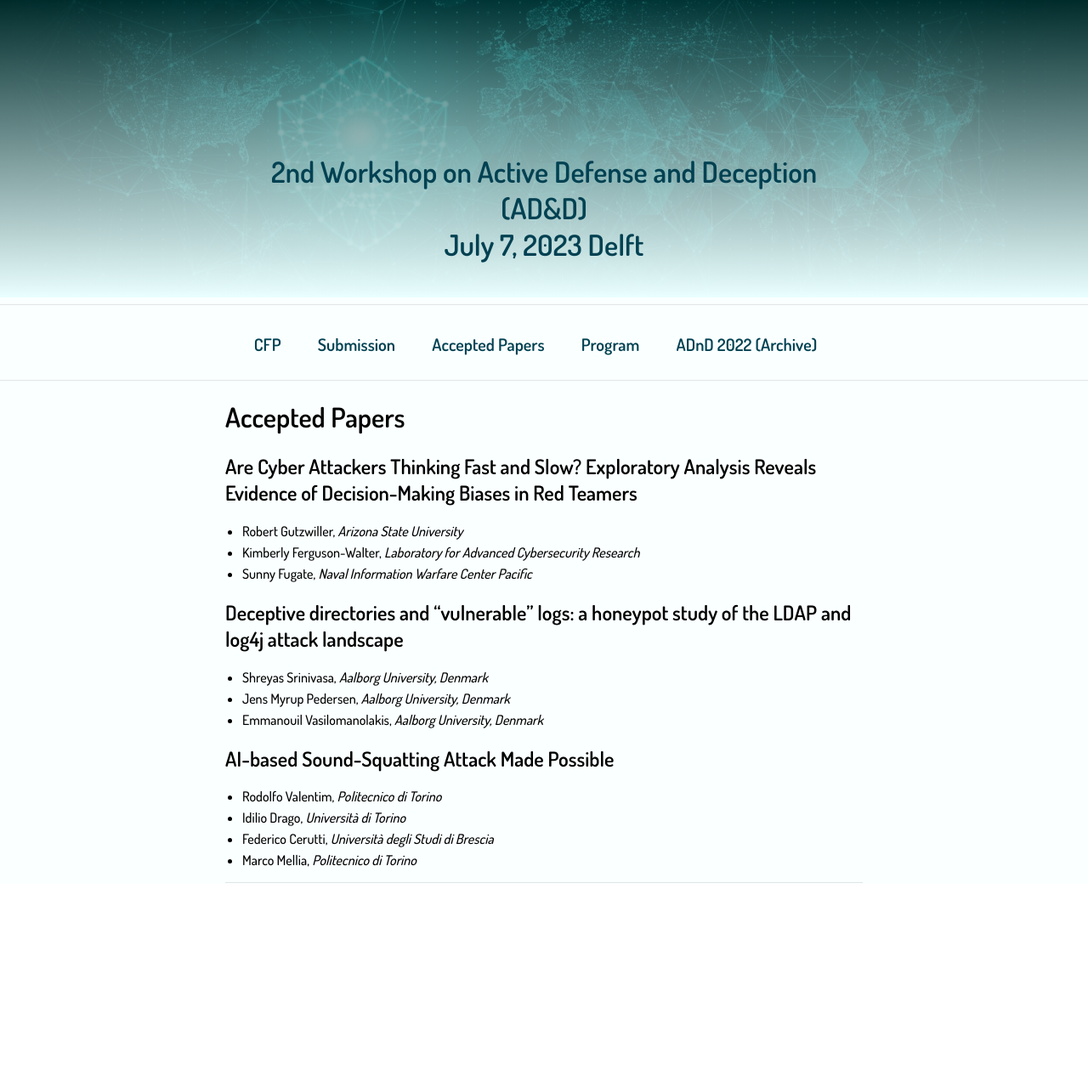
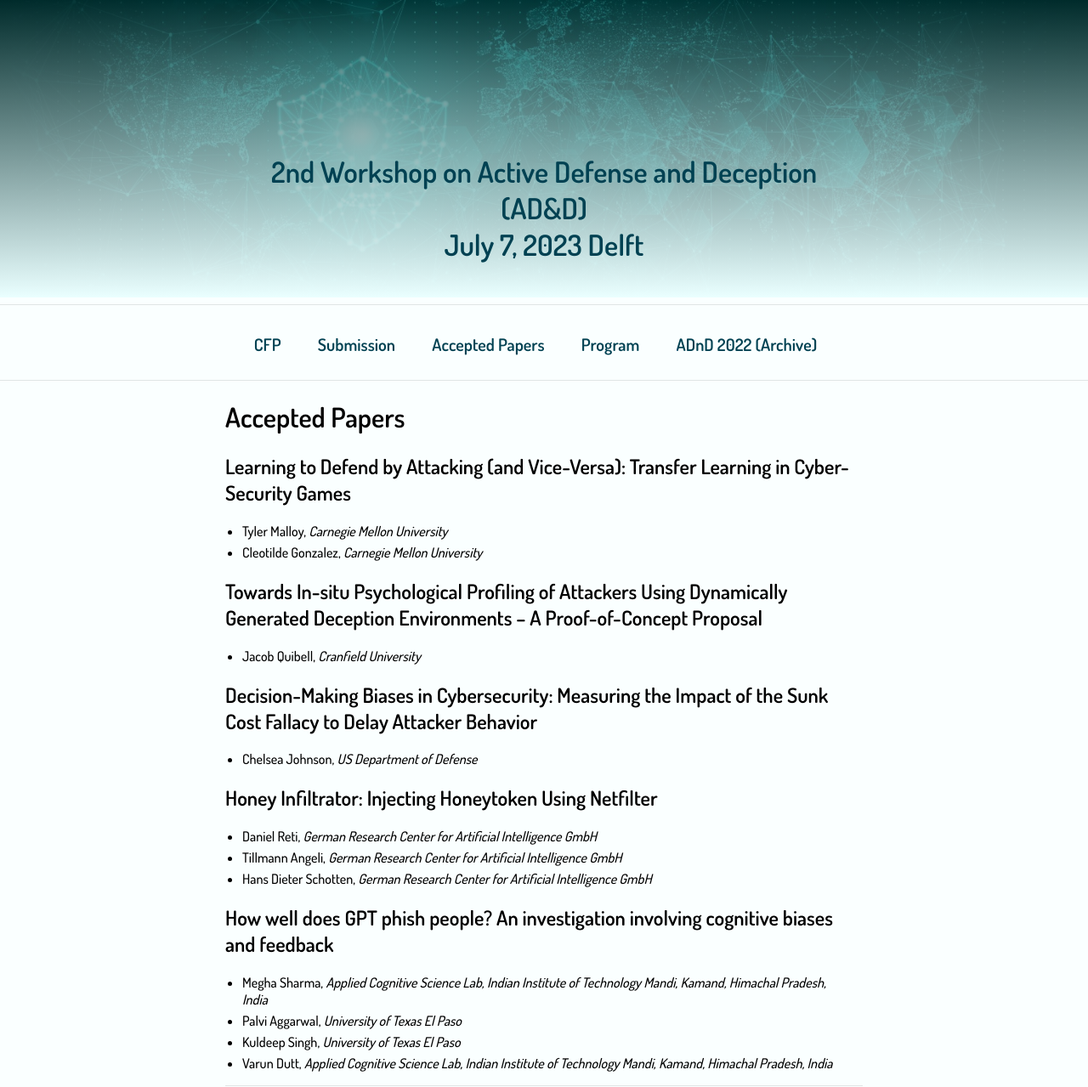
Before and after one commit to BillyPragSec/billypragsec.github.io, a Jekyll site: the page built from accepted_papers_2023.md, in a window 1280 px wide. Shown: the whole page at 85% size. Built offline with Jekyll 4.4.1, drawn with Linux system fonts in a browser that asks for light colours; before the commit the page ends 1040 px from its top, so only the background shows below that.

Commit message:
Fixed accepted papers

```diff
--- a/accepted_papers_2023.md
+++ b/accepted_papers_2023.md
@@ -6,21 +6,25 @@ permalink: /accepted_papers_2023/
 
 # Accepted Papers
 
-## Are Cyber Attackers Thinking Fast and Slow? Exploratory Analysis Reveals Evidence of Decision-Making Biases in Red Teamers
-* Robert Gutzwiller, _Arizona State University_
-* Kimberly Ferguson-Walter, _Laboratory for Advanced Cybersecurity
-  Research_
-* Sunny Fugate, _Naval Information Warfare Center Pacific_
+## Learning to Defend by Attacking (and Vice-Versa): Transfer Learning in Cyber-Security Games
+* Tyler Malloy, _Carnegie Mellon University_
+* Cleotilde Gonzalez, _Carnegie Mellon University_
 
-## Deceptive directories and “vulnerable” logs: a honeypot study of the LDAP and log4j attack landscape
-* Shreyas Srinivasa, _Aalborg University, Denmark_
-* Jens Myrup Pedersen, _Aalborg University, Denmark_
-* Emmanouil Vasilomanolakis, _Aalborg University, Denmark_
+## Towards In-situ Psychological Profiling of Attackers Using Dynamically Generated Deception Environments – A Proof-of-Concept Proposal
+* Jacob Quibell, _Cranfield University_
 
-## AI-based Sound-Squatting Attack Made Possible
-* Rodolfo Valentim, _Politecnico di Torino_
-* Idilio Drago, _Università di Torino_
-* Federico Cerutti, _Università degli Studi di Brescia_
-* Marco Mellia, _Politecnico di Torino_
+## Decision-Making Biases in Cybersecurity: Measuring the Impact of the Sunk Cost Fallacy to Delay Attacker Behavior
+* Chelsea Johnson, _US Department of Defense_
+
+## Honey Infiltrator: Injecting Honeytoken Using Netfilter
+* Daniel Reti, _German Research Center for Artificial Intelligence GmbH_
+* Tillmann Angeli, _German Research Center for Artificial Intelligence GmbH_
+* Hans Dieter Schotten, _German Research Center for Artificial Intelligence GmbH_
+
+## How well does GPT phish people? An investigation involving cognitive biases and feedback
+* Megha Sharma, _Applied Cognitive Science Lab, Indian Institute of Technology Mandi, Kamand, Himachal Pradesh, India_
+* Palvi Aggarwal, _University of Texas El Paso_
+* Kuldeep Singh, _University of Texas El Paso_
+* Varun Dutt, _Applied Cognitive Science Lab, Indian Institute of Technology Mandi, Kamand, Himachal Pradesh, India_
 
 ---
```
